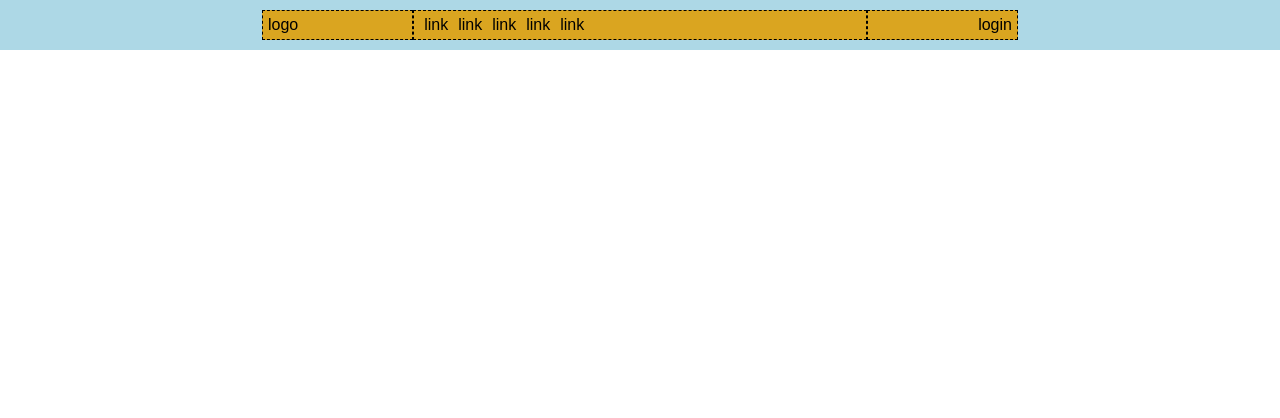
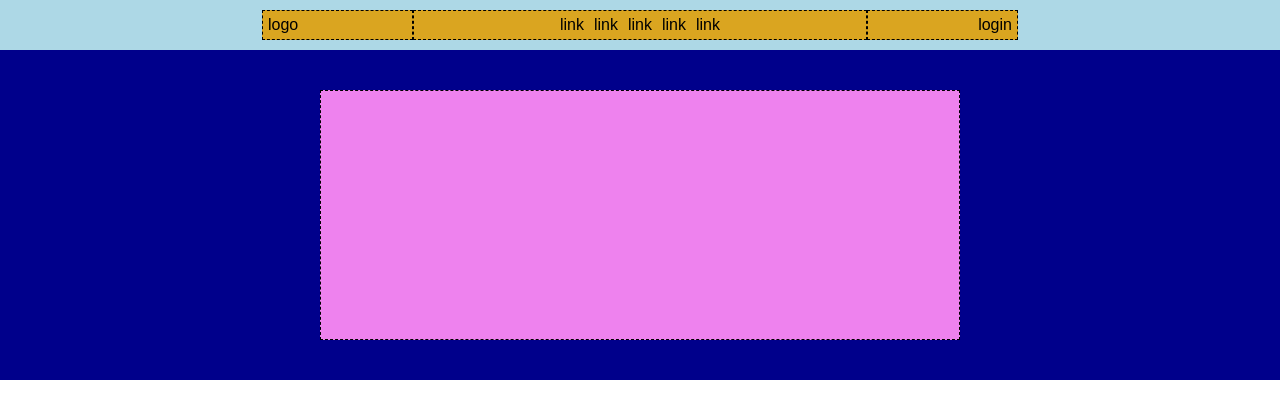
Before and after one commit to Antonio-Italiano/htmlcss-struttura-discord, a plain HTML site: page index.html in a window 1280 px wide. Drawn offline with Linux system fonts and the light colour scheme.

Commit message:
Add section blu

```diff
--- a/css/style.css
+++ b/css/style.css
@@ -9,13 +9,20 @@
 body {
     font-family: sans-serif;
 }
-
-/* Utils */
+.section-main {
+    min-height: 350px;
+    align-items: center;
+    padding: 40px 0;
+}
 .container {
     width: 60%;
     margin: 0 auto;
 
 }
+/* Utils */
+
+/* Header */
+
 .flex {
     display: flex;
 }
@@ -42,12 +49,31 @@ body {
     min-height: 30px;
     padding: 5px;
 }
+.link {
+    justify-content: center;
+}
 .a-link {
     text-decoration: none;
     padding: 0 5px;
     color: black;
-    justify-content: center;
+
 }
 .login {
     justify-content: flex-end;
 }
+
+/* Main */
+
+/* Section Blu */
+.section-blu {
+    background-color: #00008B;
+    min-height: 300px;
+    padding: 40px 0;
+}
+.rect-section-blu {
+    background-color: #EE82EE;
+    min-height: 250px;
+    width: 50%;
+    margin: 0 auto;
+    border: 1px dashed;
+}
--- a/index.html
+++ b/index.html
@@ -24,6 +24,13 @@
             <div class="login w-20 flex">login</div>
         </div>
     </header>
+    <main>
+        <!--Section Blu-->
+        <section class="section-blu">
+            <div class="rect-section-blu"></div>
+
+        </section>
+
 
 </body>
 </html>
```
